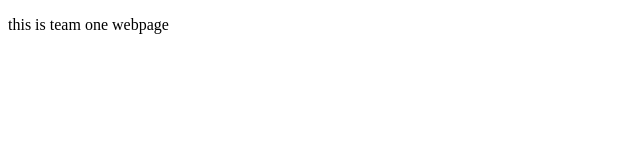
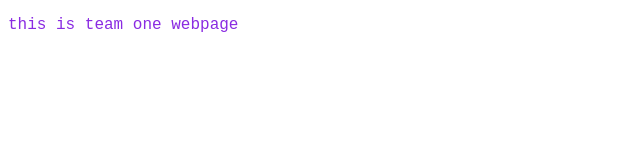
Before and after one commit to susiemonkey/Team1Webpage, a plain HTML site: page index.html in a window 1280 px wide. Shown: the whole page, without its empty margins (0-640 px from the left). Drawn offline with Linux system fonts and the light colour scheme.

Commit message:
changed font and text colour

```diff
--- /dev/null
+++ b/assets/css/styles.css
@@ -0,0 +1,4 @@
+p {
+    font-family: 'Courier New', Courier, monospace;
+    color: blueviolet;
+}
--- a/index.html
+++ b/index.html
@@ -3,6 +3,7 @@
   <head>
     <meta charset="UTF-8" />
     <meta name="viewport" content="width=device-width, initial-scale=1.0" />
+    <link href="./assets/css/styles.css" rel="stylesheet"/>
     <title>Team1 Webpage</title>
   </head>
   <body>
```
